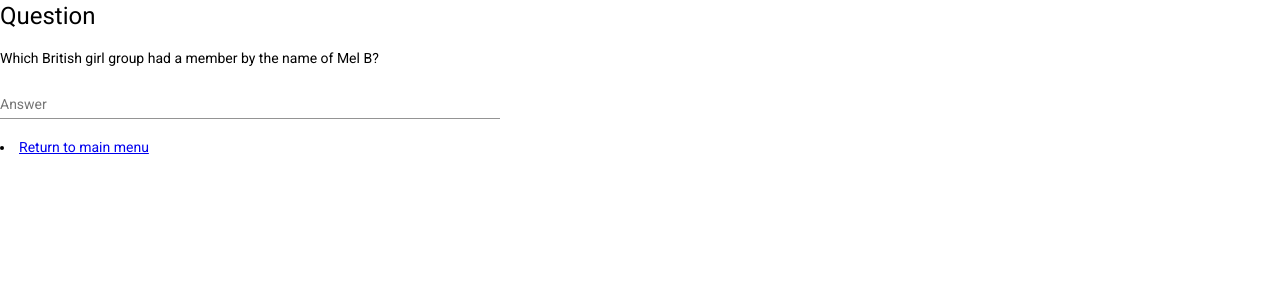
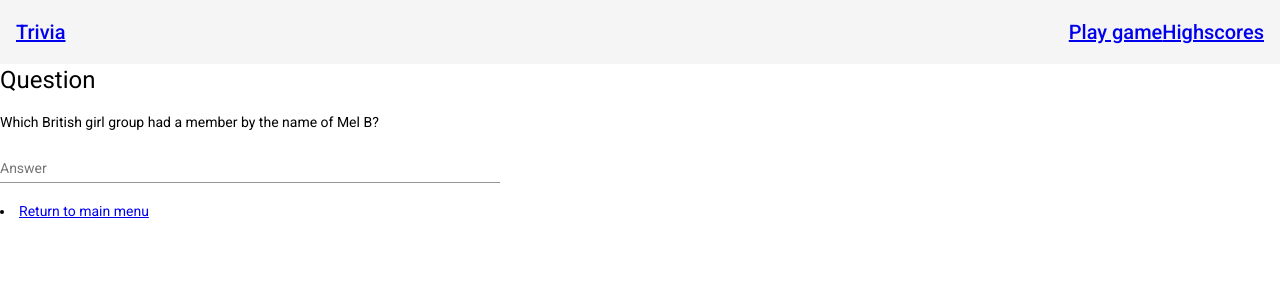
Before and after one commit to MichielTondeur/Angular-QuizApp, an Angular app: page /game in a window 1280 px wide. Shown: the top 300 px of the page. Built offline with nearby package versions, Linux system fonts and the light colour scheme.

Commit message:
feat: add default navbar

```diff
--- a/src/app/app.component.html
+++ b/src/app/app.component.html
@@ -1 +1,8 @@
+<mat-toolbar>
+  <a routerLink="/">Trivia</a>
+  <span class="spacer"></span>
+  <a routerLink="/game">Play game</a>
+  <a routerLink="/">Highscores</a>
+</mat-toolbar>
+
 <router-outlet></router-outlet>
--- a/src/app/app.component.scss
+++ b/src/app/app.component.scss
@@ -0,0 +1,3 @@
+.spacer {
+  flex: 1 1 auto;
+}
--- a/src/app/app.component.ts
+++ b/src/app/app.component.ts
@@ -3,6 +3,7 @@ import { Component } from '@angular/core';
 @Component({
   selector: 'app-root',
   templateUrl: './app.component.html',
+  styleUrls: ['./app.component.scss'],
 })
 export class AppComponent {
   title = 'angular-quizapp';
--- a/src/app/app.module.ts
+++ b/src/app/app.module.ts
@@ -1,6 +1,8 @@
 import { BrowserModule } from '@angular/platform-browser';
 import { NgModule } from '@angular/core';
 import { BrowserAnimationsModule } from '@angular/platform-browser/animations';
+
+import { MatToolbarModule } from '@angular/material/toolbar';
 
 import { AppRoutingModule } from './app-routing.module';
 import { AppComponent } from './app.component';
@@ -15,6 +17,7 @@ import { GameModule } from './game/game.module';
     AppRoutingModule,
     GameModule,
     BrowserAnimationsModule,
+    MatToolbarModule,
   ],
   providers: [],
   bootstrap: [AppComponent],
```
